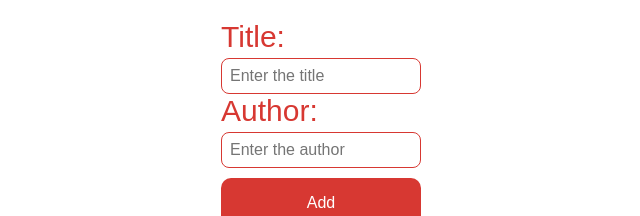
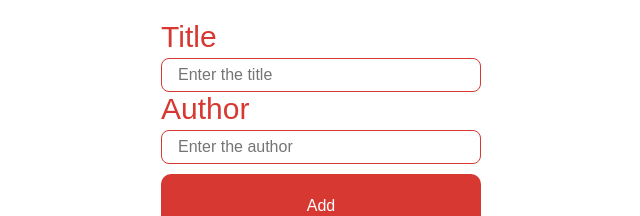
Before and after one commit to neuefische/cgn-java-23-3-teamprojekt-team-1, a React (Vite) app in the folder frontend/: page / in a window 1280 px wide. Shown: the top 216 px of the page, without its empty margins (319-959 px from the left). Built offline with nearby package versions, Linux system fonts and the light colour scheme; no server answers.

Commit message:
Fix adjustments from feedback

```diff
--- a/frontend/src/components/AddMovie.tsx
+++ b/frontend/src/components/AddMovie.tsx
@@ -35,7 +35,7 @@ export default function AddMovie({ onAddNewMovie }: AddMovieProps) {
         <CenteredContainer>
             <Form onSubmit={handleFormSubmit}>
                 <div>
-                    <Label htmlFor="titleInput">Title:</Label>
+                    <Label htmlFor="titleInput">Title</Label>
                     <Input
                         type="text"
                         id="titleInput"
@@ -45,7 +45,7 @@ export default function AddMovie({ onAddNewMovie }: AddMovieProps) {
                     />
                 </div>
                 <div>
-                    <Label htmlFor="authorInput">Author:</Label>
+                    <Label htmlFor="authorInput">Author</Label>
                     <Input
                         type="text"
                         id="authorInput"
@@ -73,8 +73,8 @@ const Form = styled.form`
 `;
 
 const Button = styled.button`
-  width: 200px;
-  height: 50px;
+  width: 20em;
+  height: 4em;
   margin-top: 10px;
   padding: 1em;
   background-color: #D73832;
@@ -102,9 +102,9 @@ const Label = styled.label`
 `;
 
 const Input = styled.input`
-  width: 200px;
-  height: 36px;
-  padding: 8px;
+  width: 20em;
+  height: 1em;
+  padding: 1em;
   font-size: 16px;
   font-weight: 500;
   border: 1px solid #D73832;
```
